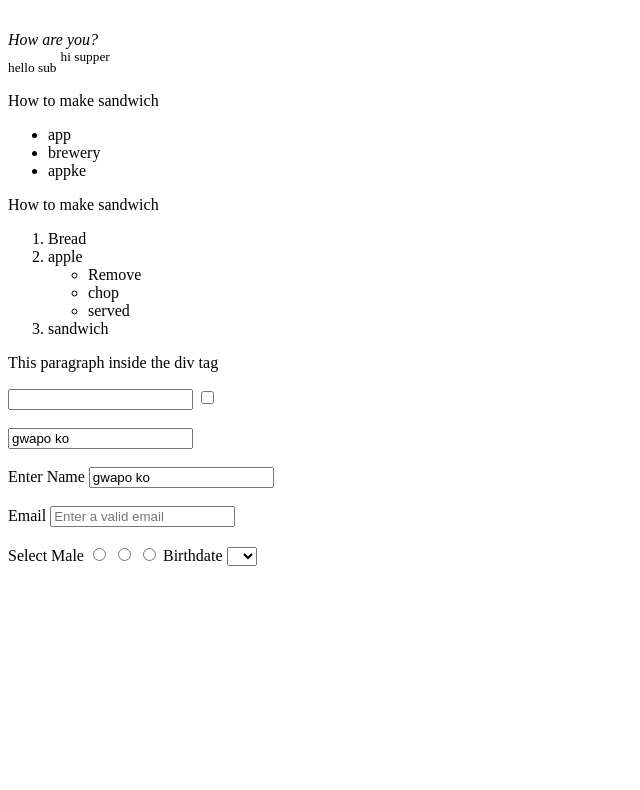
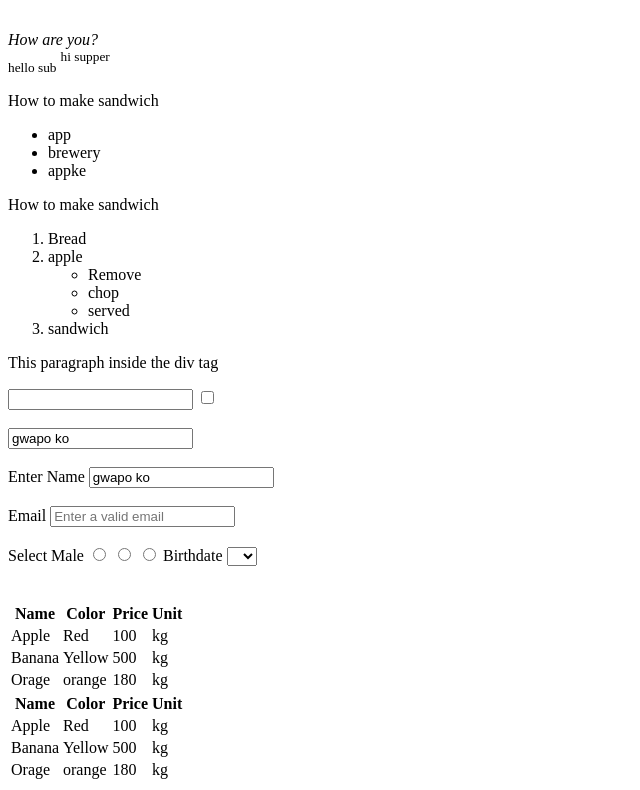
Before and after one commit to joshdels/WebGis2, a plain HTML site: page index.html in a window 1280 px wide. Shown: the part 105-895 px from the top of the page, without its empty margins (0-640 px from the left). Before the commit the page ends 800 px from the top, so only its background shows below. Drawn offline with Linux system fonts and the light colour scheme.

Commit message:
file updated

```diff
--- a/index.html
+++ b/index.html
@@ -73,6 +73,71 @@
         <option value=2>2</option>
     </select>
 
+    <br><br><br>
+
+    <!-- tables -->
+    <table id="table1">
+        <Thead>
+            <tr>
+                <th>Name</th>
+                <th>Color</th>
+                <th>Price</th>
+                <th>Unit</th>
+            </tr>
+        </Thead>
+        <tBody>
+            <tr>
+                <td>Apple</td>
+                <td>Red</td>
+                <td>100</td>
+                <td>kg</td>
+            </tr>
+            <tr>
+                <td>Banana</td>
+                <td>Yellow</td>
+                <td>500</td>
+                <td>kg</td>
+            </tr>
+            <tr>
+                <td>Orage</td>
+                <td>orange</td>
+                <td>180</td>
+                <td>kg</td>
+            </tr>
+        </tBody>
+    </table>
+
+    <table id="table2">
+        <Thead>
+            <tr>
+                <th>Name</th>
+                <th>Color</th>
+                <th>Price</th>
+                <th>Unit</th>
+            </tr>
+        </Thead>
+        <tBody>
+            <tr>
+                <td>Apple</td>
+                <td>Red</td>
+                <td>100</td>
+                <td>kg</td>
+            </tr>
+            <tr>
+                <td>Banana</td>
+                <td>Yellow</td>
+                <td>500</td>
+                <td>kg</td>
+            </tr>
+            <tr>
+                <td>Orage</td>
+                <td>orange</td>
+                <td>180</td>
+                <td>kg</td>
+            </tr>
+        </tBody>
+    </table>
+
 
     </body>
 </head>
```
Also changed, not shown: index2.html (added, +47 -0 lines), image/car.jpg (added).
